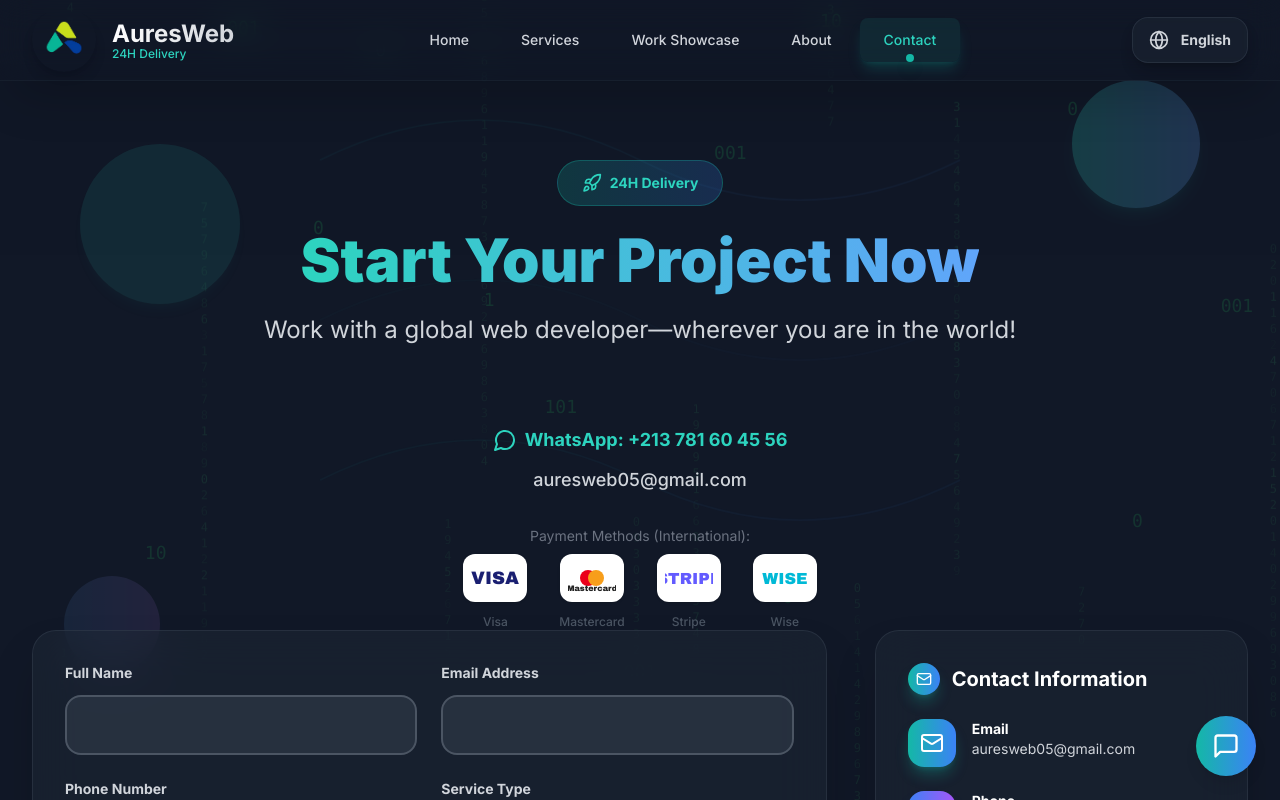
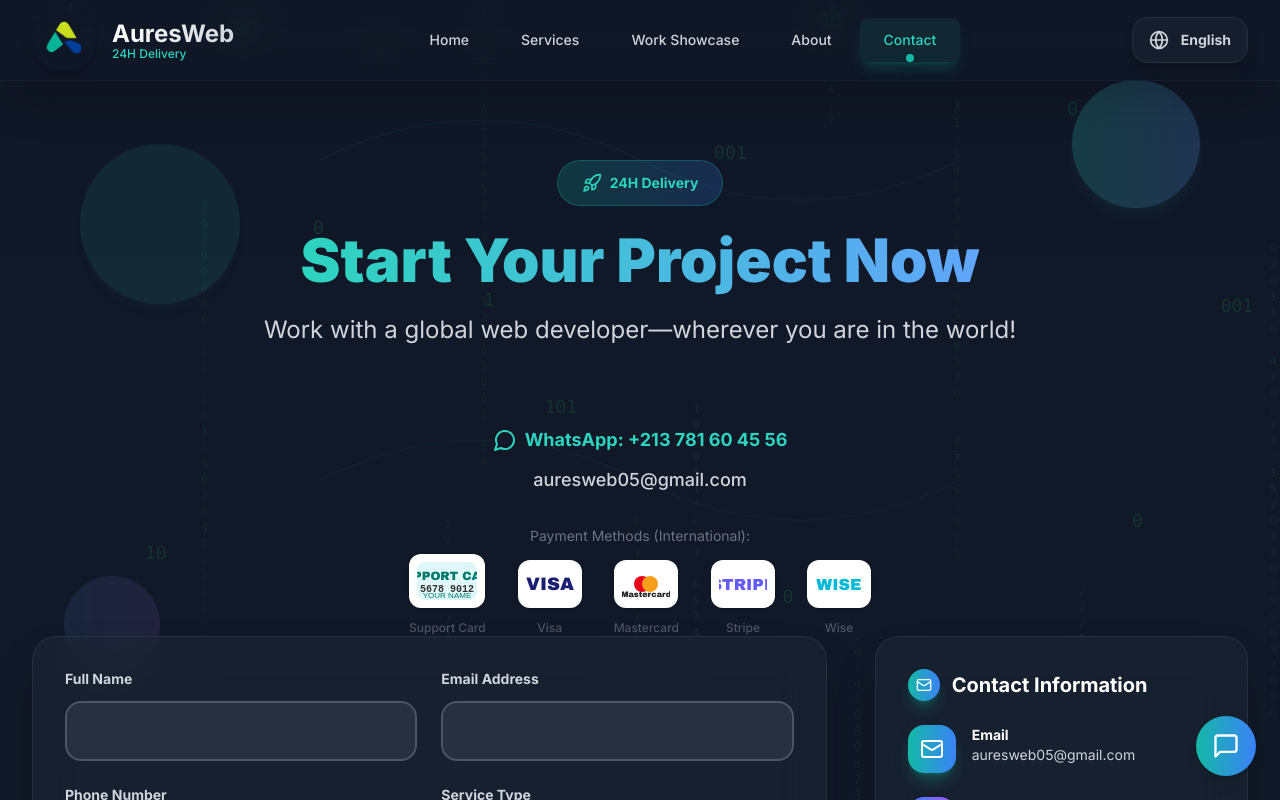
Before and after one commit to Abdouzerguine/auresweb, a React (Vite) app: page /contact in a window 1280 px wide. Shown: the top 800 px of the page. Built offline with nearby package versions, Linux system fonts and the light colour scheme.

Commit message:
Add Support Card to payment methods for direct support or sending money

```diff
--- a/src/components/PaymentMethods.tsx
+++ b/src/components/PaymentMethods.tsx
@@ -1,6 +1,17 @@
 import React from 'react';
 
 const paymentMethods = [
+  {
+    name: 'Support Card',
+    svg: (
+      <svg width="60" height="38" viewBox="0 0 60 38" fill="none" xmlns="http://www.w3.org/2000/svg">
+        <rect width="60" height="38" rx="8" fill="#e0f7fa"/>
+        <text x="30" y="18" textAnchor="middle" fontFamily="Arial Black,Arial,sans-serif" fontWeight="bold" fontSize="12" fill="#00796b">SUPPORT CARD</text>
+        <text x="30" y="30" textAnchor="middle" fontFamily="monospace" fontWeight="bold" fontSize="10" fill="#333">1234 5678 9012 3456</text>
+        <text x="30" y="36" textAnchor="middle" fontFamily="Arial" fontSize="8" fill="#00796b">YOUR NAME</text>
+      </svg>
+    )
+  },
   {
     name: 'Visa',
     svg: (
```
